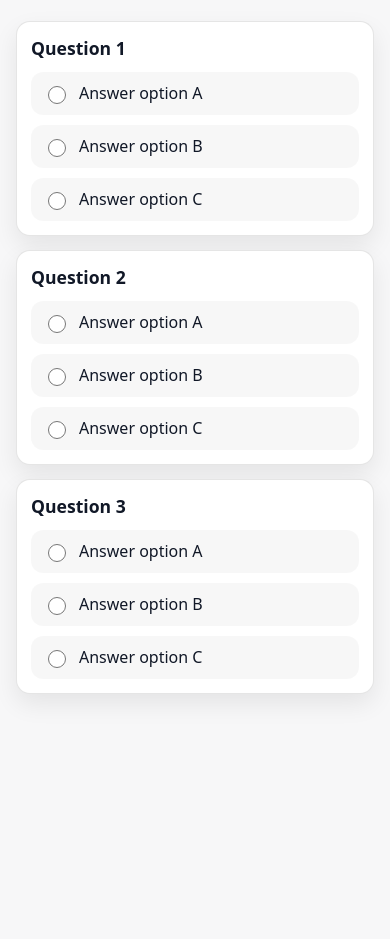
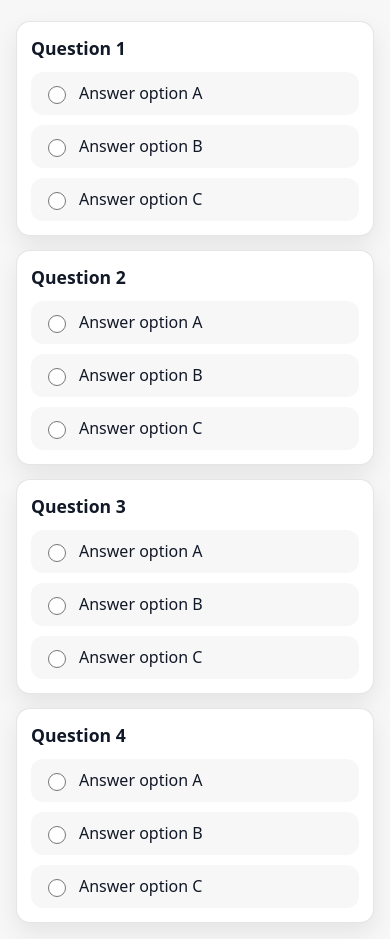
Before and after one commit to hovik16/Synergy_Sort, a plain HTML site: page index.html in a window 390 px wide. Shown: the part 68-1007 px from the top of the page. Before the commit the page ends 844 px from the top, so only its background shows below. Drawn offline with Linux system fonts and the light colour scheme.

Commit message:
Added 4th Test Question
added 4th test question to test the viewport on mobile safari

```diff
--- a/index.html
+++ b/index.html
@@ -62,6 +62,22 @@
                 </label>
             </div>
 
+            <div class="question">
+                <h2>Question 4</h2>
+                <label>
+                    <input type="radio" name="q4">
+                    Answer option A
+                </label>
+                <label>
+                    <input type="radio" name="q4">
+                    Answer option B
+                </label>
+                <label>
+                    <input type="radio" name="q4">
+                    Answer option C
+                </label>
+            </div>
+
         </section>
     </main>
 </body>
```
